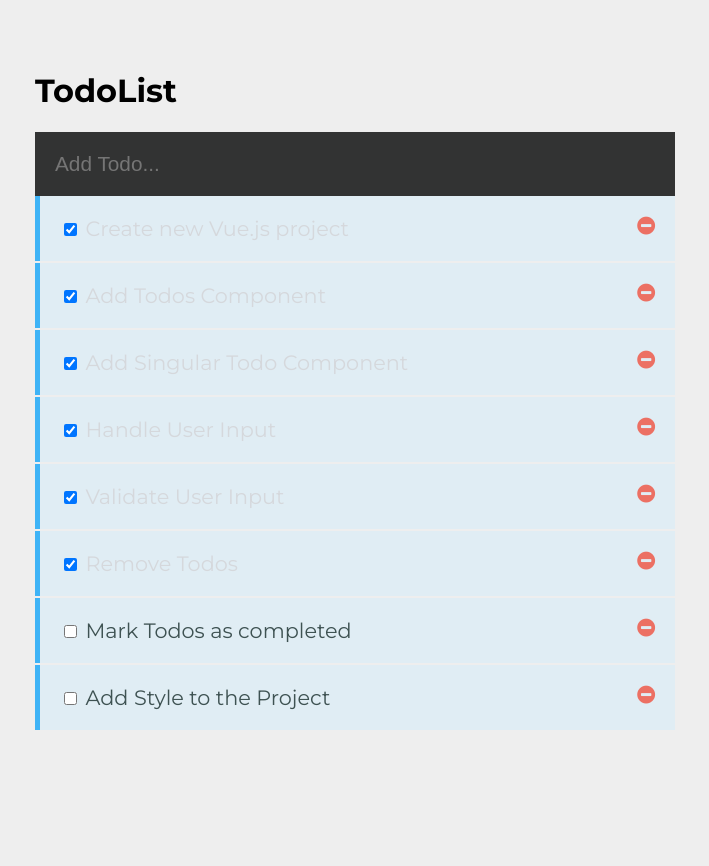
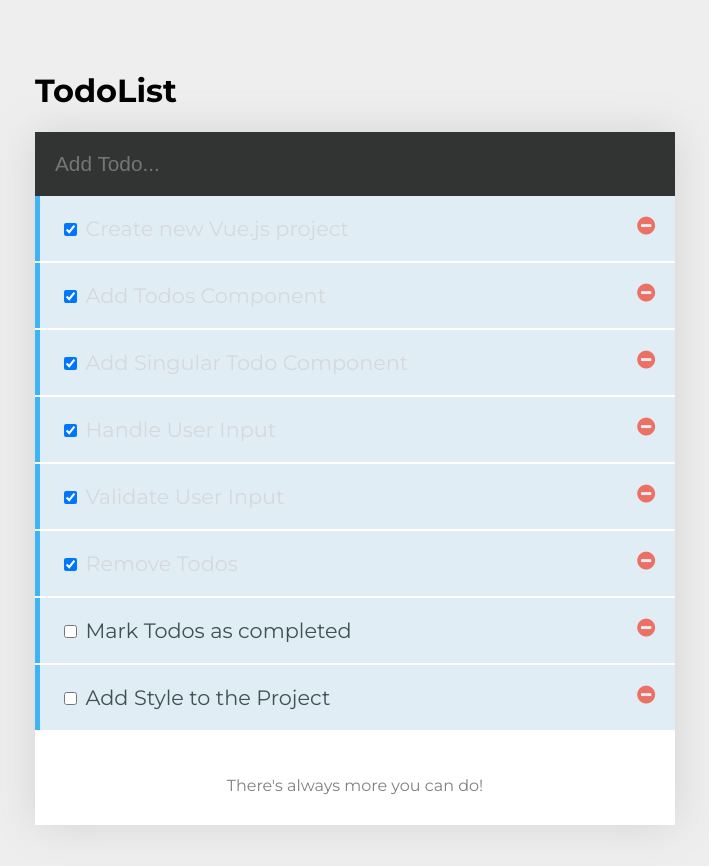
Before and after one commit to andrewr224/too-doo, a Vue app: page / in a window 1280 px wide. Shown: the top 866 px of the page, without its empty margins (285-994 px from the left). Built offline with nearby package versions, Linux system fonts and the light colour scheme; a small style sheet from the web is missing.

Commit message:
Add Animation to Add/Remove Todo :nut_and_bolt:

```diff
--- a/src/components/Todo.vue
+++ b/src/components/Todo.vue
@@ -1,10 +1,8 @@
 <template>
 <div class="todo" v-bind:class="{'completed':todo.completed}">
-  <li>
-    <input type="checkbox" v-on:change="markComplete" v-bind:checked="todo.completed">
-    {{ todo.title }}
-    <i class="fa fa-minus-circle" v-on:click="remove(index)"></i>
-  </li>
+  <input type="checkbox" v-on:change="markComplete" v-bind:checked="todo.completed">
+  {{ todo.title }}
+  <i class="fa fa-minus-circle" v-on:click="remove(index)"></i>
 </div>
 </template>
 
--- a/src/components/Todos.vue
+++ b/src/components/Todos.vue
@@ -2,9 +2,17 @@
 <div class="todos">
   <AddTodo v-on:add-todo="addTodo" />
 
-  <ul :key="todo.id" v-for="(todo, index) in todos">
-    <Todo :todo="todo" :index="index" v-on:remove-todo="removeTodo" />
+  <ul>
+    <transition-group name="list" enter-active-class="animated bounceInUp" leave-active-class="animated bounceOutDown">
+      <li :key="index" v-for="(todo, index) in todos">
+        <Todo :todo="todo" :index="index" v-on:remove-todo="removeTodo" />
+      </li>
+    </transition-group>
   </ul>
+
+  <p>
+    There's always more you can do!
+  </p>
 </div>
 </template>
 
@@ -57,7 +65,9 @@ p {
   color: gray;
 }
 
-.container {
+.todos {
+  background: #fff;
   box-shadow: 0px 0px 40px lightgray;
 }
+
 </style>
```
